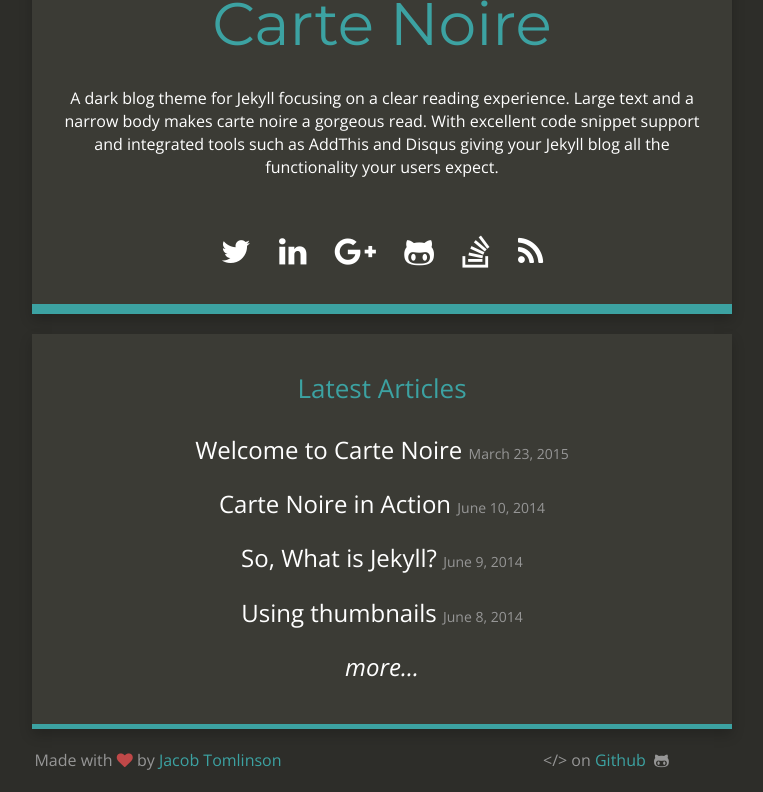
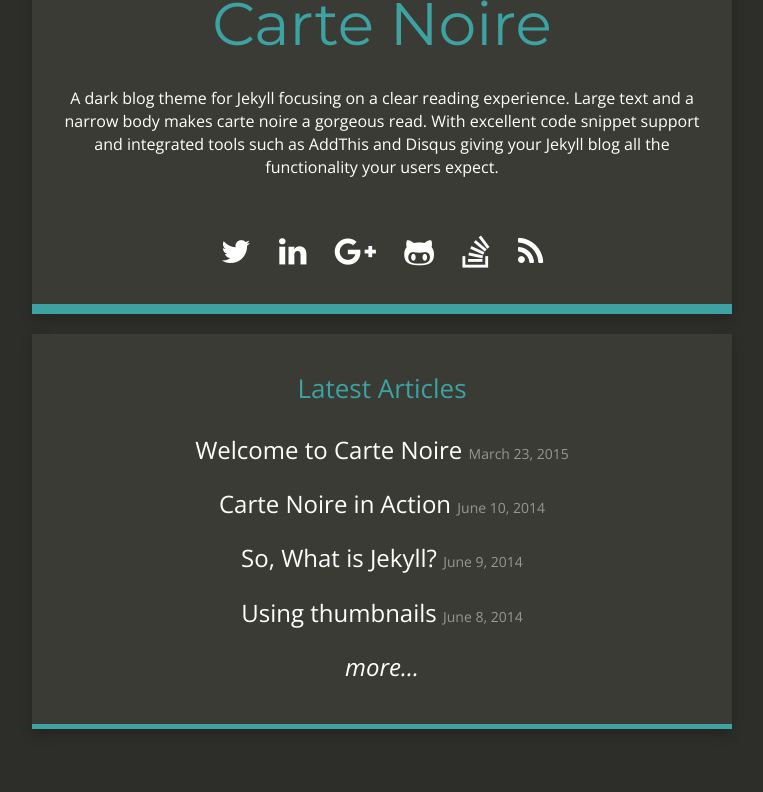
Before and after one commit to xamedz/xamedz.github.io, a Jekyll site: the page built from index.html, in a window 1280 px wide, cut to the strip 174-966 px from the top of the page. Shown: the whole strip, without its empty margins (258-1021 px from the left). Built offline with Jekyll 4.4.1, drawn with Linux system fonts in a browser that asks for light colours; nearby versions of some CDN libraries; after the commit the page ends 944 px from its top, so only the background shows below that.

Commit message:
Removed Footer
Removed Footer

```diff
--- a/_config.yml
+++ b/_config.yml
@@ -24,8 +24,8 @@ xing_link:
 facebook_link:
 
 # Footer
-footer_left: "Made with <i class=\"fa fa-heart\"></i> by <a href=\"https://twitter.com/_JacobTomlinson\">Jacob Tomlinson</a>"
-footer_right: "&lt;/&gt; on <a href=\"https://github.com/jacobtomlinson/carte-noire\">Github</a> &nbsp;<i class=\"fa fa-github-alt\"></i>"
+footer_left: ""
+footer_right: ""
 
 # Build settings
 markdown: kramdown
```
